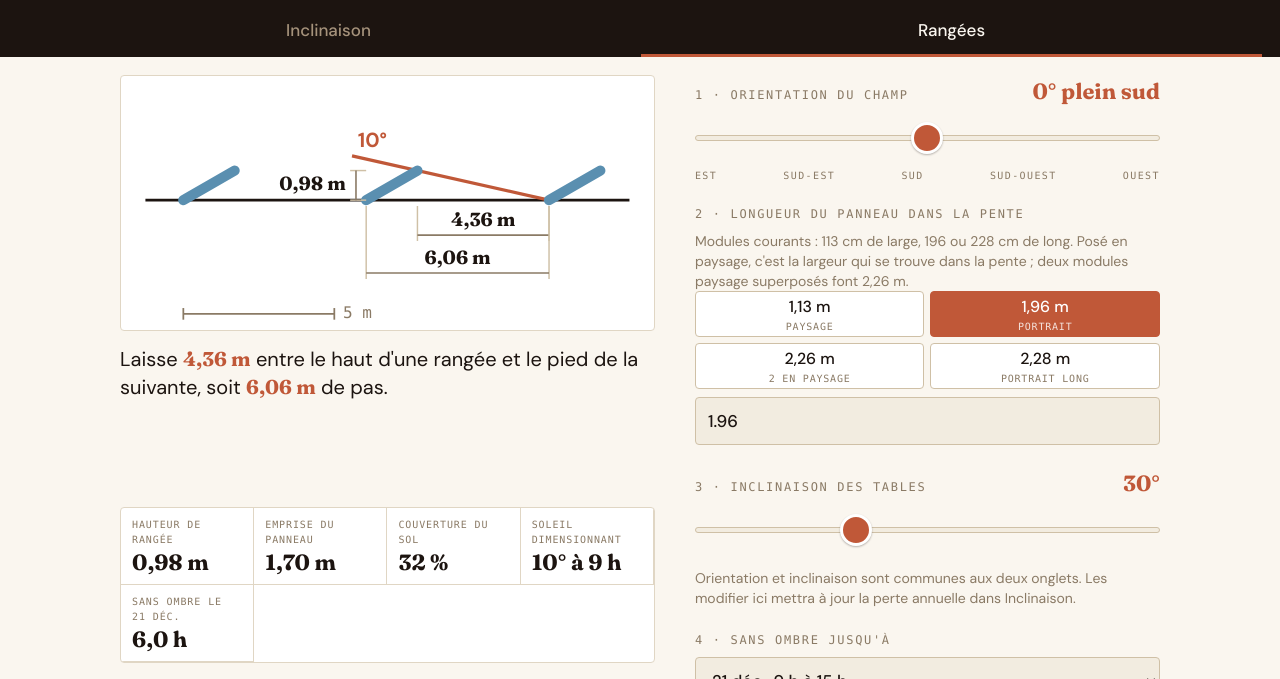
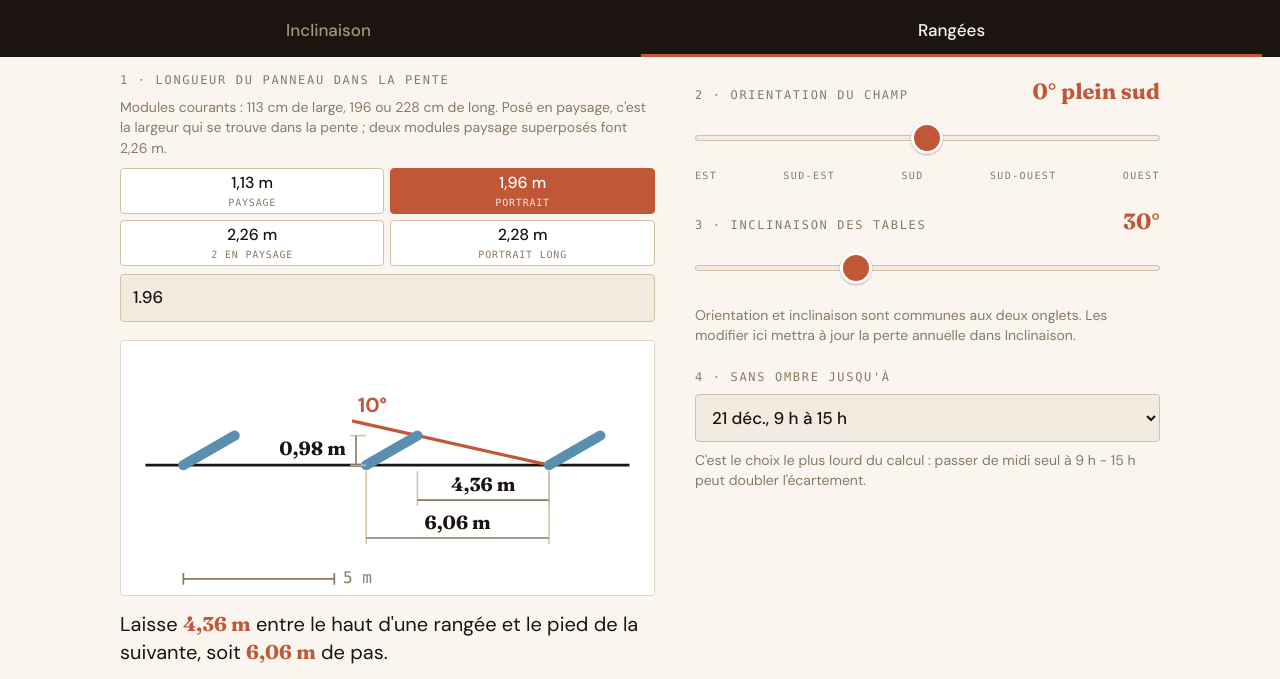
Before and after one commit to niqoz/pancalc, a website with bundled scripts: page docs/index.html in a window 1280 px wide. Both pictures are taken after a click on the tab "Rangées". Shown: the part 61-740 px from the top of the page. Built offline with nearby package versions, Linux system fonts and the light colour scheme.

Commit message:
Place le choix du panneau en tête des rangées

```diff
--- a/docs/index.html
+++ b/docs/index.html
@@ -82,6 +82,12 @@
 
   <section id="vue-rangees" role="tabpanel" aria-labelledby="tab-rangees" tabindex="0" hidden>
     <div class="apercu">
+      <div class="champ champ-panneaux">
+        <span class="label">1 · Longueur du panneau dans la pente</span>
+        <p class="aide">Modules courants : 113 cm de large, 196 ou 228 cm de long. Posé en paysage, c'est la largeur qui se trouve dans la pente ; deux modules paysage superposés font 2,26 m.</p>
+        <div class="choix" id="longueur-choix" role="radiogroup" aria-label="Longueur du panneau"></div>
+        <input type="number" id="longueur" min="0.5" max="8" step="0.01" inputmode="decimal" class="saisie" aria-label="Longueur personnalisée du panneau en mètres">
+      </div>
       <figure class="plan" id="plan-rangees"></figure>
       <p class="verdict" id="verdict-rangees"></p>
     </div>
@@ -92,15 +98,9 @@
 
     <div class="reglages">
       <div class="champ">
-        <label for="azimut-r">1 · Orientation du champ <output id="azimut-r-val" for="azimut-r"></output></label>
+        <label for="azimut-r">2 · Orientation du champ <output id="azimut-r-val" for="azimut-r"></output></label>
         <input type="range" id="azimut-r" min="-90" max="90" step="5" value="0">
         <div class="reperes"><span>Est</span><span>Sud-Est</span><span>Sud</span><span>Sud-Ouest</span><span>Ouest</span></div>
-      </div>
-      <div class="champ">
-        <span class="label">2 · Longueur du panneau dans la pente</span>
-        <p class="aide">Modules courants : 113 cm de large, 196 ou 228 cm de long. Posé en paysage, c'est la largeur qui se trouve dans la pente ; deux modules paysage superposés font 2,26 m.</p>
-        <div class="choix" id="longueur-choix" role="radiogroup" aria-label="Longueur du panneau"></div>
-        <input type="number" id="longueur" min="0.5" max="8" step="0.01" inputmode="decimal" class="saisie">
       </div>
       <div class="champ">
         <label for="inclinaison-r">3 · Inclinaison des tables <output id="inclinaison-r-val" for="inclinaison-r"></output></label>
--- a/docs/style.css
+++ b/docs/style.css
@@ -319,6 +319,8 @@ main > section { max-width: 620px; margin: 0 auto; }
 /* --- Champs de saisie ---------------------------------------------------- */
 
 .champ { margin-top: 22px; }
+.champ-panneaux { margin-top: 14px; }
+.champ-panneaux #longueur-choix { margin-top: 10px; }
 .champ label, .champ .label {
   display: flex; align-items: baseline; gap: 8px; margin-bottom: 8px;
 }
```
Also changed, not shown: CLAUDE.md (+9 -7 lines).
